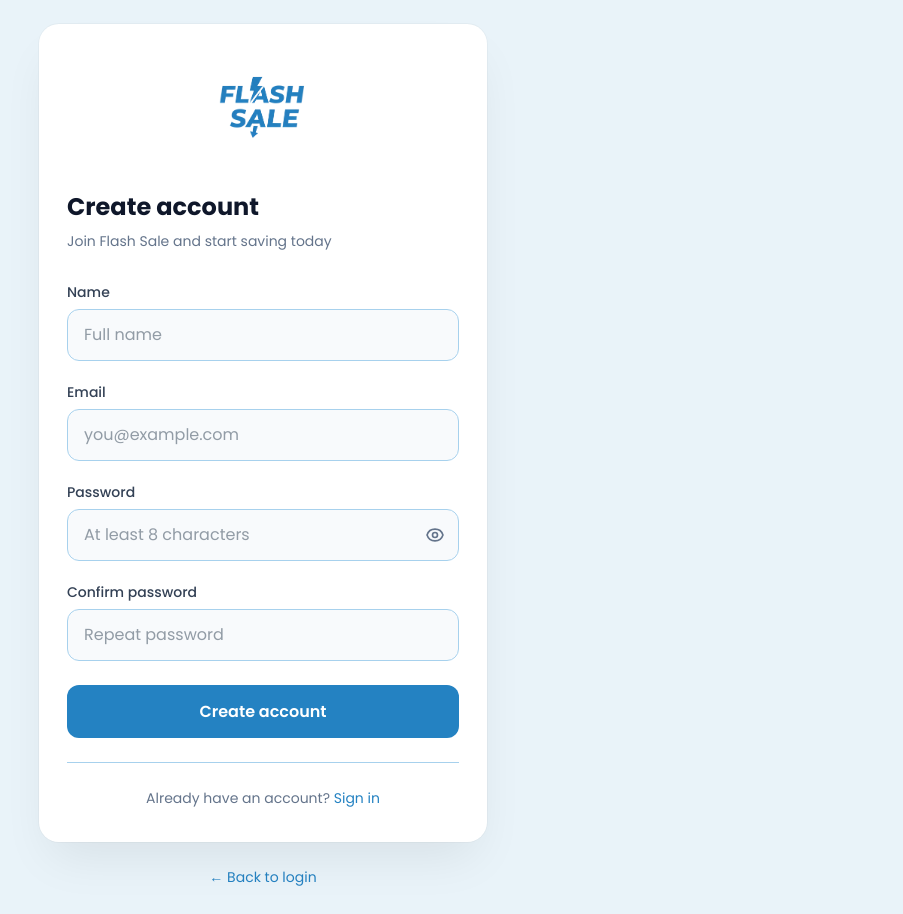
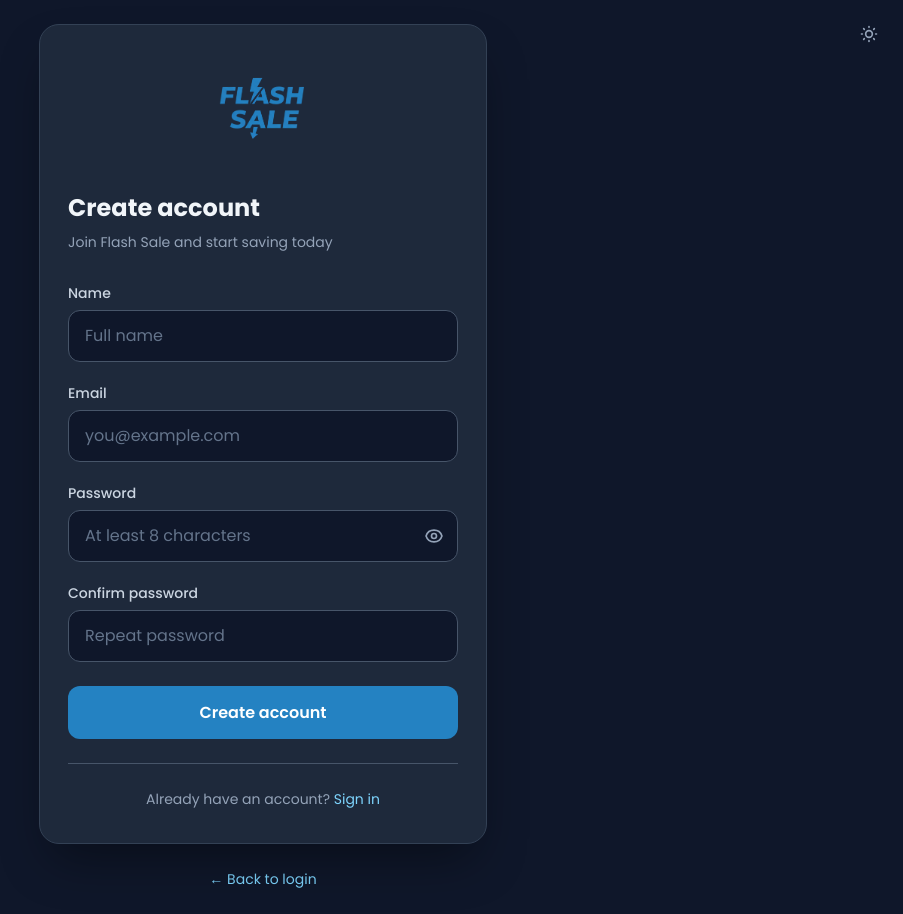
Before and after one commit to FauzanDzikry/flash-sale-fe, a Vue app: page /register in a window 1280 px wide. Shown: the whole page, without its empty margins (377-1280 px from the left). Built offline with nearby package versions, Linux system fonts and the light colour scheme.

Commit message:
add dark light theme

```diff
--- a/src/App.vue
+++ b/src/App.vue
@@ -2,9 +2,11 @@
 import { computed } from 'vue'
 import { RouterLink, RouterView, useRoute } from 'vue-router'
 import { useAuthStore } from '@/stores/auth'
+import { useThemeStore } from '@/stores/theme'
 
 const route = useRoute()
 const auth = useAuthStore()
+const theme = useThemeStore()
 
 const isAuthPage = computed(() => {
   const name = route.name
@@ -18,12 +20,12 @@ const showNavbar = computed(() => !isAuthPage.value)
   <div class="min-h-screen font-sans">
     <header
       v-show="showNavbar"
-      class="sticky top-0 z-40 border-b border-slate-200 bg-white/95 shadow-sm backdrop-blur transition-all duration-300"
+      class="app-header sticky top-0 z-40 border-b border-slate-200 bg-white/95 shadow-sm backdrop-blur transition-all duration-300"
     >
       <div class="mx-auto flex max-w-6xl flex-wrap items-center justify-between gap-3 px-4 py-3 sm:py-4">
         <RouterLink
           :to="auth.isAuthenticated ? '/' : '/login'"
-          class="text-base font-bold text-slate-800 transition hover:text-primary sm:text-lg"
+          class="app-header__brand text-base font-bold text-slate-800 transition hover:text-primary sm:text-lg"
         >
           Flash Sale
         </RouterLink>
@@ -32,13 +34,13 @@ const showNavbar = computed(() => !isAuthPage.value)
             <RouterLink
               to="/login"
               class="rounded-lg px-3 py-2 text-slate-600 transition hover:bg-slate-100 hover:text-slate-900"
-              active-class="bg-slate-100 font-medium text-slate-900"
+              active-class="router-link-active bg-slate-100 font-medium text-slate-900"
             >
               Login
             </RouterLink>
             <RouterLink
               to="/register"
-              class="rounded-lg bg-primary px-4 py-2 text-sm font-semibold text-white shadow-md transition hover:bg-primary-hover hover:shadow-lg"
+              class="app-header__btn-primary rounded-lg bg-primary px-4 py-2 text-sm font-semibold text-white shadow-md transition hover:bg-primary-hover hover:shadow-lg"
               active-class="ring-2 ring-primary ring-offset-2"
             >
               Register
@@ -48,29 +50,58 @@ const showNavbar = computed(() => !isAuthPage.value)
             <RouterLink
               to="/"
               class="rounded-lg px-3 py-2 text-slate-600 transition hover:bg-slate-100 hover:text-slate-900"
-              active-class="bg-slate-100 font-medium text-slate-900"
+              active-class="router-link-active bg-slate-100 font-medium text-slate-900"
             >
               Home
             </RouterLink>
             <RouterLink
               to="/about"
               class="rounded-lg px-3 py-2 text-slate-600 transition hover:bg-slate-100 hover:text-slate-900"
-              active-class="bg-slate-100 font-medium text-slate-900"
+              active-class="router-link-active bg-slate-100 font-medium text-slate-900"
             >
               About
             </RouterLink>
-            <span class="px-3 py-2 text-slate-600">{{ auth.currentUser?.name }}</span>
+            <span class="app-header__user px-3 py-2 text-slate-600">{{ auth.currentUser?.name }}</span>
             <button
               type="button"
-              class="rounded-lg px-3 py-2 text-slate-600 transition hover:bg-red-50 hover:text-red-600"
+              class="app-header__btn-logout rounded-lg px-3 py-2 text-slate-600 transition hover:bg-red-50 hover:text-red-600"
               @click="auth.logout()"
             >
               Log out
             </button>
           </template>
+          <button
+            type="button"
+            class="theme-toggle"
+            :aria-label="theme.isDark ? 'Switch to light mode' : 'Switch to dark mode'"
+            @click="theme.toggle()"
+          >
+            <svg v-if="theme.isDark" fill="none" stroke="currentColor" viewBox="0 0 24 24">
+              <path stroke-linecap="round" stroke-linejoin="round" stroke-width="2" d="M12 3v1m0 16v1m9-9h-1M4 12H3m15.364 6.364l-.707-.707M6.343 6.343l-.707-.707m12.728 0l-.707.707M6.343 17.657l-.707.707M16 12a4 4 0 11-8 0 4 4 0 018 0z" />
+            </svg>
+            <svg v-else fill="none" stroke="currentColor" viewBox="0 0 24 24">
+              <path stroke-linecap="round" stroke-linejoin="round" stroke-width="2" d="M20.354 15.354A9 9 0 018.646 3.646 9.003 9.003 0 0012 21a9.003 9.003 0 008.354-5.646z" />
+            </svg>
+          </button>
         </nav>
       </div>
     </header>
+
+    <!-- Theme toggle on auth pages (no navbar) -->
+    <button
+      v-show="isAuthPage"
+      type="button"
+      class="theme-toggle theme-toggle--fixed"
+      :aria-label="theme.isDark ? 'Switch to light mode' : 'Switch to dark mode'"
+      @click="theme.toggle()"
+    >
+      <svg v-if="theme.isDark" fill="none" stroke="currentColor" viewBox="0 0 24 24">
+        <path stroke-linecap="round" stroke-linejoin="round" stroke-width="2" d="M12 3v1m0 16v1m9-9h-1M4 12H3m15.364 6.364l-.707-.707M6.343 6.343l-.707-.707m12.728 0l-.707.707M6.343 17.657l-.707.707M16 12a4 4 0 11-8 0 4 4 0 018 0z" />
+      </svg>
+      <svg v-else fill="none" stroke="currentColor" viewBox="0 0 24 24">
+        <path stroke-linecap="round" stroke-linejoin="round" stroke-width="2" d="M20.354 15.354A9 9 0 018.646 3.646 9.003 9.003 0 0012 21a9.003 9.003 0 008.354-5.646z" />
+      </svg>
+    </button>
 
     <main>
       <RouterView v-slot="{ Component }">
--- a/src/assets/base.css
+++ b/src/assets/base.css
@@ -63,8 +63,8 @@ body {
   color: var(--color-text);
   background: #e9f3f9;
   transition:
-    color 0.5s,
-    background-color 0.5s;
+    color 0.25s ease,
+    background-color 0.25s ease;
   line-height: 1.6;
   font-family: "Poppins", ui-sans-serif, system-ui, sans-serif;
   font-size: 15px;
@@ -72,3 +72,9 @@ body {
   -webkit-font-smoothing: antialiased;
   -moz-osx-font-smoothing: grayscale;
 }
+
+/* Dark theme */
+.dark body {
+  background: #0f172a;
+  color: #e2e8f0;
+}
--- a/src/assets/main.css
+++ b/src/assets/main.css
@@ -237,3 +237,138 @@ img.auth-page__logo {
   opacity: 0;
   transform: translateY(-4px);
 }
+
+/* Dark theme: auth pages */
+.dark .auth-page__bg {
+  background: #0f172a;
+}
+.dark .auth-card {
+  background: #1e293b;
+  box-shadow: 0 25px 50px -12px rgba(0, 0, 0, 0.4);
+  border: 1px solid #334155;
+}
+.dark .auth-card:hover {
+  box-shadow: 0 25px 50px -12px rgba(0, 0, 0, 0.5);
+}
+.dark .auth-card__title {
+  color: #f1f5f9;
+}
+.dark .auth-card__subtitle {
+  color: #94a3b8;
+}
+.dark .auth-form__label {
+  color: #cbd5e1;
+}
+.dark .auth-form__input {
+  background: #0f172a;
+  border-color: #475569;
+  color: #e2e8f0;
+}
+.dark .auth-form__input::placeholder {
+  color: #64748b;
+}
+.dark .auth-form__input:hover {
+  background: #1e293b;
+  border-color: #2482c2;
+}
+.dark .auth-form__input:focus {
+  border-color: #2482c2;
+  background: #1e293b;
+  box-shadow: 0 0 0 3px rgba(36, 130, 194, 0.3);
+}
+.dark .auth-form__link {
+  color: #7dd3fc;
+}
+.dark .auth-form__link:hover {
+  color: #38bdf8;
+}
+.dark .auth-form__password-toggle {
+  color: #94a3b8;
+}
+.dark .auth-form__password-toggle:hover {
+  color: #2482c2;
+  background: #334155;
+}
+.dark .auth-card__footer {
+  border-top-color: #475569;
+  color: #94a3b8;
+}
+
+/* Dark theme: navbar & app */
+.dark .app-header {
+  background: rgba(30, 41, 59, 0.95);
+  border-color: #334155;
+}
+.dark .app-header a {
+  color: #cbd5e1;
+}
+.dark .app-header a:hover,
+.dark .app-header a.router-link-active {
+  color: #f1f5f9;
+  background: #334155;
+}
+.dark .app-header .app-header__brand:hover {
+  color: #7dd3fc;
+}
+.dark .app-header .app-header__user {
+  color: #94a3b8;
+}
+.dark .app-header .app-header__btn-logout:hover {
+  color: #f87171;
+  background: #7f1d1d;
+}
+.dark .app-header .app-header__btn-primary {
+  background: #2482c2;
+  color: white;
+}
+.dark .app-header .app-header__btn-primary:hover {
+  background: #1a6396;
+}
+
+.theme-toggle {
+  display: flex;
+  align-items: center;
+  justify-content: center;
+  width: 2.25rem;
+  height: 2.25rem;
+  border: none;
+  border-radius: 0.5rem;
+  background: transparent;
+  color: #64748b;
+  cursor: pointer;
+  transition: color 0.2s ease, background 0.2s ease;
+}
+.theme-toggle:hover {
+  color: #2482c2;
+  background: #e9f3f9;
+}
+.dark .theme-toggle {
+  color: #94a3b8;
+}
+.dark .theme-toggle:hover {
+  color: #7dd3fc;
+  background: #334155;
+}
+.theme-toggle svg {
+  width: 1.25rem;
+  height: 1.25rem;
+}
+.theme-toggle--fixed {
+  position: fixed;
+  top: 1rem;
+  right: 1rem;
+  z-index: 50;
+}
+
+/* Dark theme: home page card */
+.dark .home-card {
+  background: #1e293b;
+  border-color: #334155;
+  box-shadow: 0 25px 50px -12px rgba(0, 0, 0, 0.4);
+}
+.dark .home-card__title {
+  color: #f1f5f9;
+}
+.dark .home-card__text {
+  color: #94a3b8;
+}
--- a/src/main.ts
+++ b/src/main.ts
@@ -6,9 +6,12 @@ import { createPinia } from 'pinia'
 import App from './App.vue'
 import router from './router'
 
+const savedTheme = localStorage.getItem('flash-sale-theme')
+if (savedTheme === 'dark') {
+  document.documentElement.classList.add('dark')
+}
+
 const app = createApp(App)
-
 app.use(createPinia())
 app.use(router)
-
 app.mount('#app')
--- /dev/null
+++ b/src/stores/theme.ts
@@ -0,0 +1,42 @@
+import { ref } from 'vue'
+import { defineStore } from 'pinia'
+
+const STORAGE_KEY = 'flash-sale-theme'
+
+export type Theme = 'light' | 'dark'
+
+function getStored(): Theme {
+  try {
+    const v = localStorage.getItem(STORAGE_KEY)
+    if (v === 'dark' || v === 'light') return v
+  } catch {}
+  return 'light'
+}
+
+function apply(isDark: boolean) {
+  if (typeof document === 'undefined') return
+  if (isDark) {
+    document.documentElement.classList.add('dark')
+  } else {
+    document.documentElement.classList.remove('dark')
+  }
+}
+
+export const useThemeStore = defineStore('theme', () => {
+  const isDark = ref(getStored())
+  apply(isDark.value)
+
+  function toggle() {
+    isDark.value = !isDark.value
+    localStorage.setItem(STORAGE_KEY, isDark.value ? 'dark' : 'light')
+    apply(isDark.value)
+  }
+
+  function setTheme(theme: Theme) {
+    isDark.value = theme === 'dark'
+    localStorage.setItem(STORAGE_KEY, theme)
+    apply(isDark.value)
+  }
+
+  return { isDark, toggle, setTheme }
+})
--- a/src/views/HomeView.vue
+++ b/src/views/HomeView.vue
@@ -7,11 +7,11 @@ const auth = useAuthStore()
 <template>
   <div class="min-h-[calc(100vh-4rem)]">
     <section class="mx-auto max-w-4xl px-4 py-12 sm:py-16">
-      <div class="rounded-2xl border border-slate-200 bg-white p-8 shadow-md sm:p-10">
-        <h1 class="text-3xl font-bold tracking-tight text-slate-800 sm:text-4xl">
+      <div class="home-card rounded-2xl border border-slate-200 bg-white p-8 shadow-md sm:p-10">
+        <h1 class="home-card__title text-3xl font-bold tracking-tight text-slate-800 sm:text-4xl">
           Welcome, {{ auth.currentUser?.name ?? 'User' }}
         </h1>
-        <p class="mt-3 text-slate-600">
+        <p class="home-card__text mt-3 text-slate-600">
           Limited-time deals. Browse and grab the best offers.
         </p>
       </div>
```
